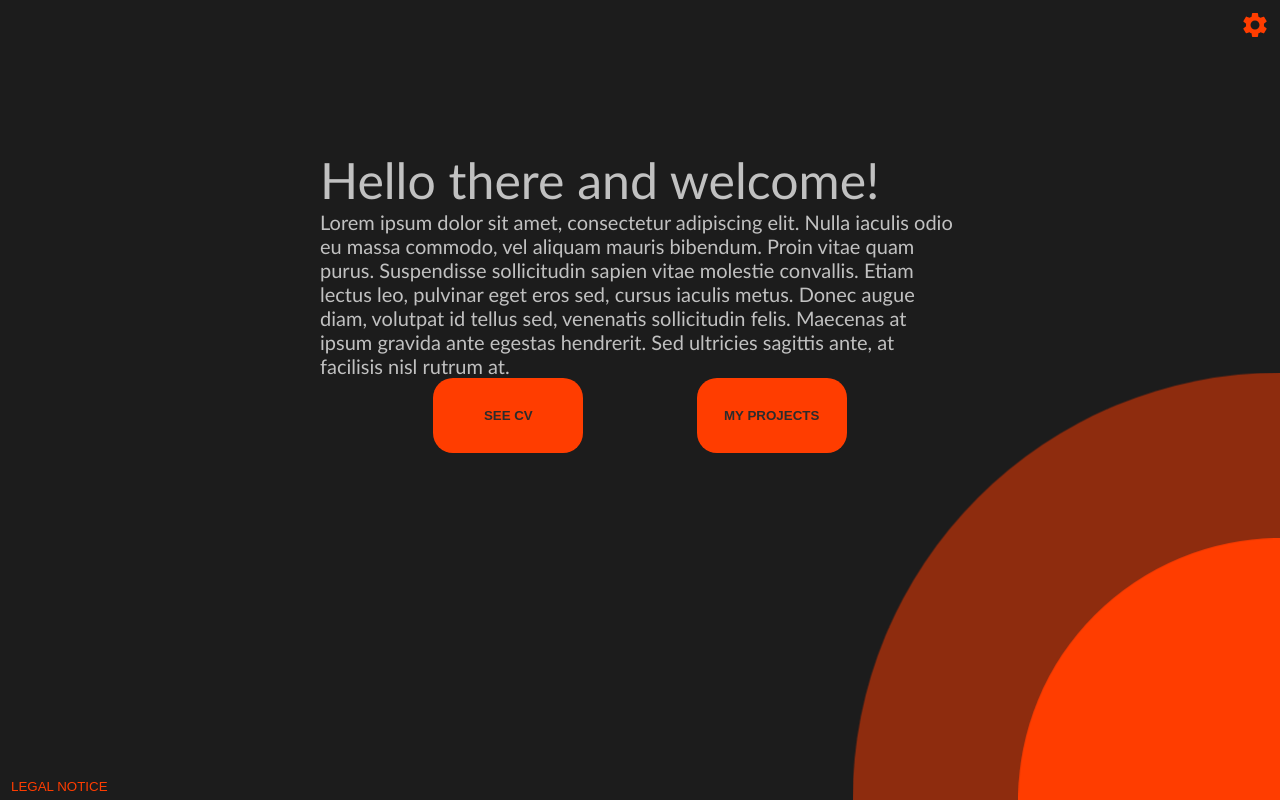
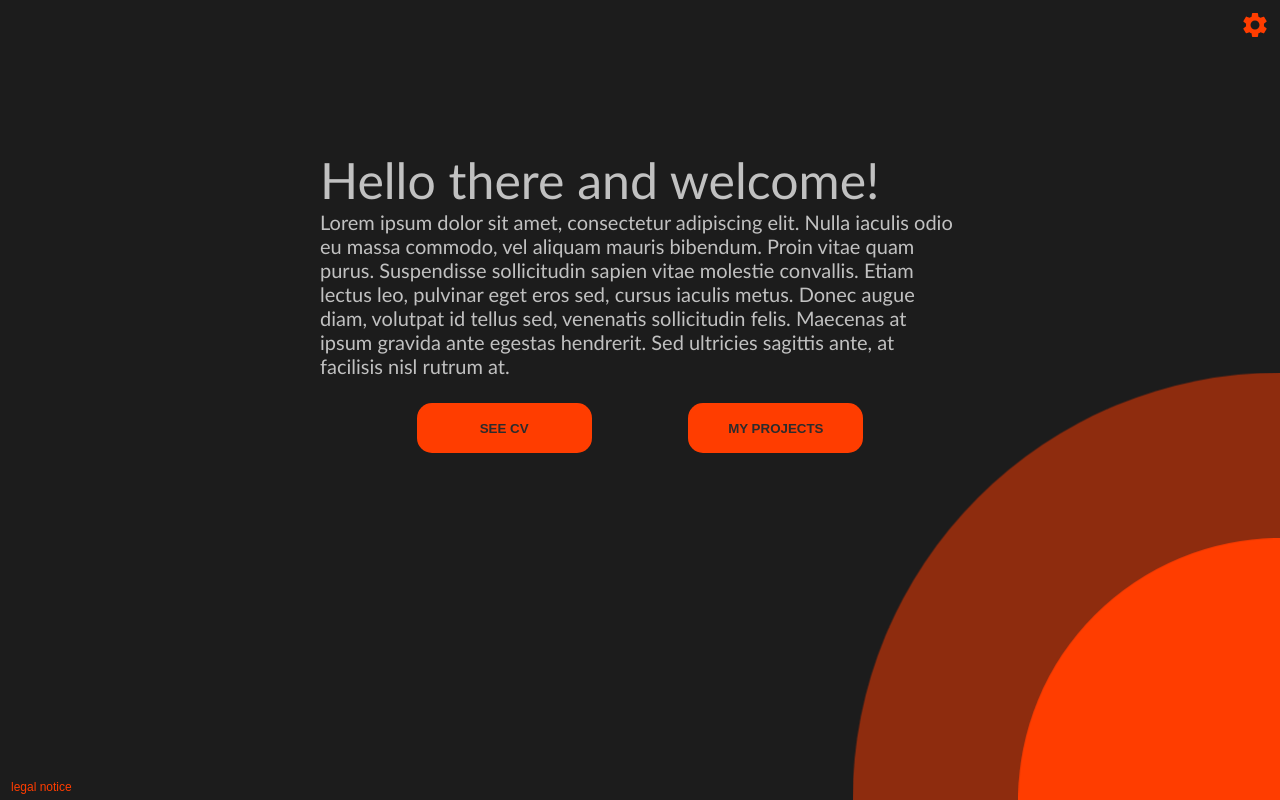
Before and after one commit to 0kMike/windot, a React (Create React App) app: page / in a window 1280 px wide. Shown: the top 800 px of the page. Built offline with nearby package versions, Linux system fonts and the light colour scheme; the HTML template or start-up script is replaced by a standard one.

Commit message:
Rename button component adjust button in footer

```diff
--- a/src/App.tsx
+++ b/src/App.tsx
@@ -6,7 +6,7 @@ import NavBar from "./components/NavBar/NavBar";
 import {IColors} from "./interfaces/IColors";
 import {colorPalettes} from "./provider/colorProvider";
 import AnimationCircle from "./components/AnimationCircle/AnimationCircle";
-import Button from './components/Content/Button/Button';
+import Button from './components/Content/Button/BigButton';
 import ButtonPanel from './components/Content/ButtonPanel/ButtonPanel';
 import ContentText from './components/Content/ContentText/ContentText';
 import { defaultLanguage, loadLanguage, translate, } from './provider/languageProvider';
@@ -41,9 +41,11 @@ const App: React.FunctionComponent = () => {
             <ContentText textSize={20} text={"Lorem ipsum dolor sit amet, consectetur adipiscing elit. Nulla iaculis odio eu massa commodo, vel aliquam mauris bibendum. Proin vitae quam purus. Suspendisse sollicitudin sapien vitae molestie convallis. Etiam lectus leo, pulvinar eget eros sed, cursus iaculis metus. Donec augue diam, volutpat id tellus sed, venenatis sollicitudin felis. Maecenas at ipsum gravida ante egestas hendrerit. Sed ultricies sagittis ante, at facilisis nisl rutrum at."}/>
               <ButtonPanel colors={colors}>
                 <Link to="/cv">
-                <Button text={translate("button_cv")} colors={colors}/>
+                  <Button text={translate("button_cv")} colors={colors}/>
                 </Link>
-                <Button text={translate("button_projects")} colors={colors}/>
+                <Link to="/projects">
+                  <Button text={translate("button_projects")} colors={colors}/>
+                </Link>
               </ButtonPanel>
             </Content>
             <Footer colors={colors}/>
@@ -62,6 +64,13 @@ const App: React.FunctionComponent = () => {
             <Content marginTop={100} colors={colors}>
             <ContentText textSize={50} text={translate("home_legal")}/>
             <ContentText textSize={20} text={translate("legal_text")}/>
+            <ButtonPanel colors={colors}>
+
+
+              <p onClick={() => {window.history.back()}} style={{color: colors.accent}}>
+                {translate("button_back").toUpperCase}
+              </p>
+            </ButtonPanel>
             </Content>
         </Route>
       </BrowserRouter>
--- a/src/assets/i18n/DE.json
+++ b/src/assets/i18n/DE.json
@@ -6,6 +6,7 @@
   "button_cv": "Lebenslauf ansehen",
   "button_projects": "meine Projekte",
   "button_legal": "Impressum",
+  "button_back": "zurück",
   "legal_header": "Impressum",
   "legal_text": "Diese Webseite wird ausschließlich für private Zwecke genutzt. Daher sind auf dieser Webseite, gemäß dem §5 TMG (Telemediengesetz), keine Kontaktdaten erforderlich."
 }
--- a/src/assets/i18n/EN.json
+++ b/src/assets/i18n/EN.json
@@ -6,6 +6,7 @@
   "button_cv": "see cv",
   "button_projects": "my projects",
   "button_legal": "Legal Notice",
+  "button_back": "back",
   "legal_header": "Legal Notice",
   "legal_text": "This website is used for private purposes only. Therefore, according to § 5 TMG (German Teleservices Act), this website is not required to have any contact data available."
 }
--- a/src/assets/i18n/KL.json
+++ b/src/assets/i18n/KL.json
@@ -6,6 +6,7 @@
   "button_cv": "HeghwIj",
   "button_projects": "Nga'chuq",
   "button_legal": "Legal Notice (to be translated)",
+  "button_back": "back (to be translated)",
   "legal_header": "bIquvHa'choHbe'",
   "legal_text": "tayqeqmaj wIlo'taHvIS, maLja' wImev. § ghIq charghlu'be'bogh tIqDaj 'angbe'chugh."
 }
--- a/src/components/Content/Button/Button.module.css
+++ b/src/components/Content/Button/BigButton.module.css
@@ -4,13 +4,14 @@
     justify-content: center;
     align-items: center;
     text-align: center;
-    width: 150px;
-    height: 75px;
+    width: 175px;
+    height: 50px;
     border: none;
-    border-radius: 20px;
+    border-radius: 15px;
     font-weight: 750;
     cursor: pointer;
     outline: none;
+    margin-top: 25px;
 }
 
 .container:hover {
--- a/src/components/Content/Button/Button.tsx
+++ b/src/components/Content/Button/BigButton.tsx
@@ -1,6 +1,6 @@
 import React, { CSSProperties } from "react";
 import { IColors } from "../../../interfaces/IColors";
-import styles from "./Button.module.css"
+import styles from "./BigButton.module.css"
 
 interface IButtonProps {
     colors: IColors,
--- a/src/components/Footer/Footer.module.css
+++ b/src/components/Footer/Footer.module.css
@@ -11,4 +11,5 @@
 .footerButton {
     border: none;
     cursor: pointer;
+    font-size: 12px;
 }
--- a/src/components/Footer/Footer.tsx
+++ b/src/components/Footer/Footer.tsx
@@ -19,7 +19,7 @@ const footerButtonStyle: CSSProperties = {
     return (
         <footer className={styles.container}>
             <Link to="/legal">
-                <input type="button" value={translate("button_legal").toUpperCase()} className={styles.footerButton} style={footerButtonStyle}>
+                <input type="button" value={translate("button_legal").toLowerCase()} className={styles.footerButton} style={footerButtonStyle}>
                 </input>
             </Link>
             {props.children}
```
